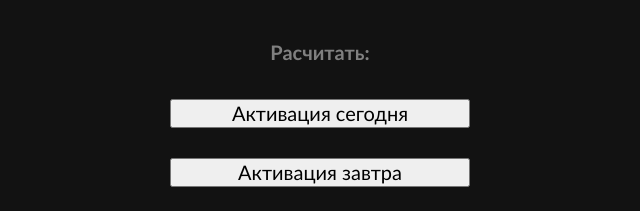
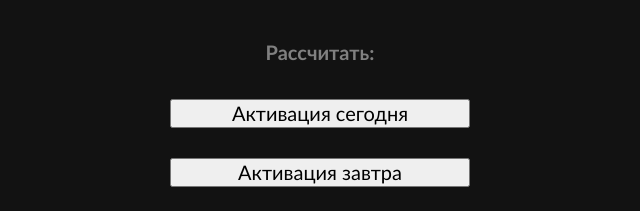
Before and after one commit to PaulStudy/evlampiy, a plain HTML site: page index.html in a window 1280 px wide. Shown: the part 238-449 px from the top of the page, 320-960 px from the left. Drawn offline with Linux system fonts and the light colour scheme.

Commit message:
Update index.html

```diff
--- a/index.html
+++ b/index.html
@@ -17,7 +17,7 @@
     </header>
     <main class="main">
         <p id="joke">Высчитываем счет для клиента</p>
-        <p id="author">Расчитать:</p>
+        <p id="author">Рассчитать:</p>
         <button class="knopka" onclick="calcVal()">Активация сегодня</button>
         <button class="knopka" onclick="calcVal2()">Активация завтра</button>
 
```
